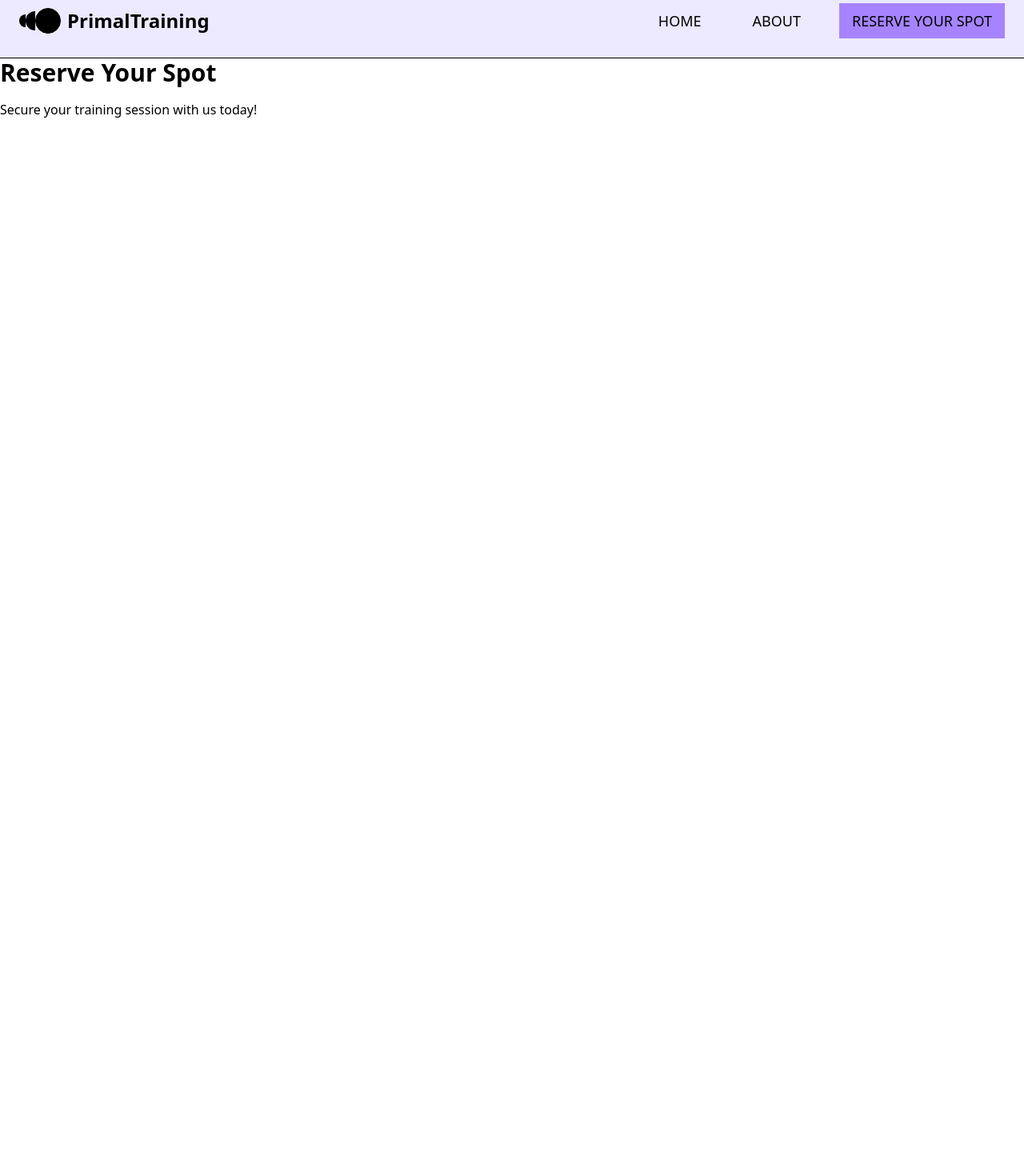
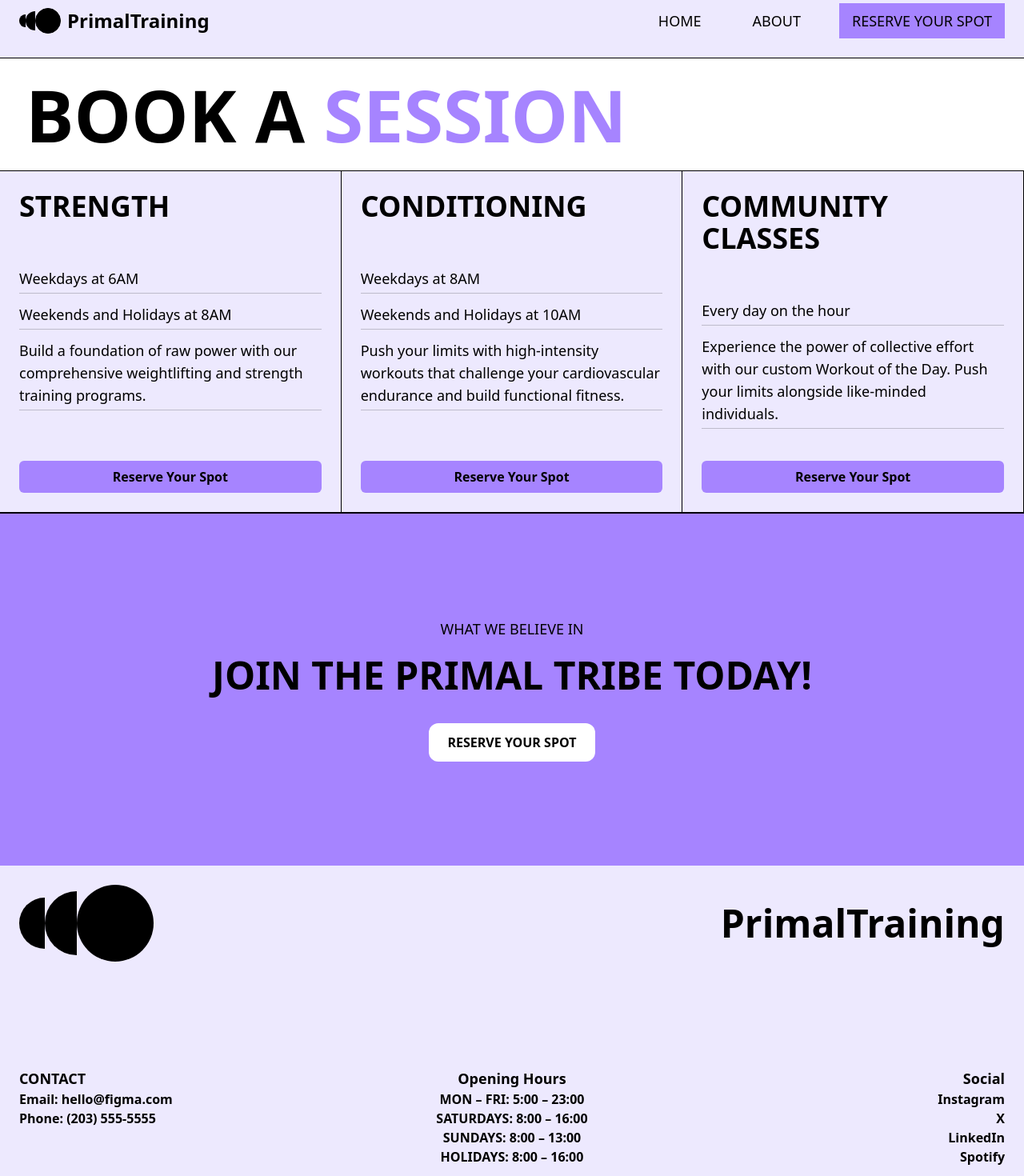
Before and after one commit to rohitrg96/PrimalTraining, a Next.js app: page /reserve in a window 1280 px wide. Shown: the part 20-1490 px from the top of the page at 80% size. Before the commit the page ends 800 px from the top, so only its background shows below. Built offline with nearby package versions, Linux system fonts and the light colour scheme.

Commit message:
feat: add about page and reserve page

```diff
--- a/src/app/about/page.tsx
+++ b/src/app/about/page.tsx
@@ -26,6 +26,22 @@ export default function AboutPage() {
         imageWidthClasses="lg:w-2/3 sm:w-1/2"
         contentWidthClasses="md:w-1/2 lg:w-1/3"
       />
+
+      <div className="relative w-full h-[400px] md:h-[400px] lg:h-[500px]">
+        {/* Full-width Image */}
+        <img
+          src="https://appeal-rice-stuff.figma.site/_assets/v9/791bae17ad08baae9fda5aa37defc5633c7d757e.png?w=1024"
+          alt="Reconnect"
+          className="w-full h-full object-cover"
+        />
+
+        {/* Bottom Left Text Overlay */}
+        <div className="absolute bottom-6 left-4 md:bottom-10 md:left-10 lg:left-13 text-white">
+          <p className="text-2xl lg:text-4xl font-bold lg:max-w-[52%] md:max-w-[90%] max-w-[90%]">
+            WE'HE CREATED A SPACE WHERE YOU CAN RECONNECT WITH YOUR PRIMAL SELF.
+          </p>
+        </div>
+      </div>
     </div>
   );
 }
--- a/src/app/layout.tsx
+++ b/src/app/layout.tsx
@@ -1,6 +1,8 @@
 import "./globals.css";
 import { ReactNode } from "react";
 import { Navbar } from "@/components/navbar/NavBar";
+import { Footer } from "@/components/footer/Footer";
+import { CallToActionSection } from "@/components/common/CallToActionSection";
 
 export const metadata = {
   title: "PrimalTraining",
@@ -13,6 +15,21 @@ export default function RootLayout({ children }: { children: ReactNode }) {
       <body className="min-h-screen flex flex-col">
         <Navbar />
         <main className="flex-1">{children}</main>
+        <CallToActionSection
+          heading="WHAT WE BELIEVE IN"
+          subheading="JOIN THE PRIMAL TRIBE TODAY!"
+          buttonText="Reserve Your Spot"
+          buttonLink="/reserve"
+          bgColor="bg-violet-400"
+          btnBgColor="bg-white"
+          btnTextColor="text-black"
+        />
+        <Footer
+          brandName="PrimalTraining"
+          contactEmail="hello@figma.com"
+          contactPhone="(203) 555-5555"
+          bgColor="bg-violet-100"
+        />
       </body>
     </html>
   );
--- a/src/app/page.tsx
+++ b/src/app/page.tsx
@@ -126,73 +126,8 @@ export default function HomePage() {
           </div>
         </div>
       </div>
-      <div className="w-full h-110 bg-violet-400 flex flex-col items-center justify-center text-center py-12 space-y-5">
-        {/* Heading */}
-        <h2 className="md:text-lg">WHAT WE BELIEVE IN</h2>
 
-        {/* Subheading */}
-        <p className="text-4xl md:text-5xl font-bold">
-          JOIN THE PRIMAL TRIBE TODAY!
-        </p>
-
-        {/* Button */}
-        <button className="mt-4 px-6 py-3 uppercase bg-white text-black font-semibold hover:bg-black hover:text-white transition  border-black rounded-xl">
-          Reserve Your Spot
-        </button>
-      </div>
-
-      {/* Wrapper Section */}
       {/* Card Container */}
-      <div className="w-full bg-violet-100 text-black p-6 flex flex-col justify-between h-full min-h-[400px]">
-        {/* Top Section - Logo and Brand */}
-        <div className="flex flex-col md:flex-row md:items-center md:justify-between">
-          {/* Logo */}
-          <div className="flex items-center space-x-4">
-            <div className="flex">
-              <span className="h-16 w-8 rounded-l-full bg-black mt-4"></span>
-
-              <span className="h-20 w-10 rounded-l-full bg-black mt-2"></span>
-
-              <span className="h-24 w-24 rounded-full bg-black"></span>
-            </div>
-          </div>
-
-          {/* Brand */}
-          <h2 className="text-5xl font-bold mt-4 md:mt-0">PrimalTraining</h2>
-        </div>
-
-        {/* Spacer to push bottom content down */}
-        <div className="flex-grow"></div>
-
-        {/* Bottom Section - Three Columns */}
-        {/* Bottom Section - Three Columns */}
-        <div className="flex flex-col md:flex-row md:justify-between w-full text-left mt-6 space-y-6 md:space-y-0">
-          {/* Left Column */}
-          <div className="w-full md:w-1/3">
-            <h3 className="text-lg font-semibold">CONTACT</h3>
-            <p className="font-semibold">Email: hello@figma.com </p>
-            <p className="font-semibold">Phone: (203) 555-5555</p>
-          </div>
-
-          {/* Center Column */}
-          <div className="w-full md:w-1/3 md:text-center">
-            <h3 className="text-lg font-semibold">Opening Hours</h3>
-            <p className="font-semibold">MON – FRI: 5:00 – 23:00</p>
-            <p className="font-semibold">SATURDAYS: 8:00 – 16:00</p>
-            <p className="font-semibold">SUNDAYS: 8:00 – 13:00</p>
-            <p className="font-semibold">HOLIDAYS: 8:00 – 16:00</p>
-          </div>
-
-          {/* Right Column */}
-          <div className="w-full md:w-1/3  md:text-right text-left">
-            <h3 className="text-lg font-semibold">Social</h3>
-            <p className="font-semibold">Instagram</p>
-            <p className="font-semibold">X</p>
-            <p className="font-semibold">LinkedIn</p>
-            <p className="font-semibold">Spotify</p>
-          </div>
-        </div>
-      </div>
     </div>
   );
 }
--- a/src/app/reserve/page.tsx
+++ b/src/app/reserve/page.tsx
@@ -1,8 +1,14 @@
+import { ClassCardsSection } from "@/components/reserve/ClassCardsSection";
+
 export default function ReservePage() {
   return (
     <div>
-      <h1 className="text-3xl font-bold">Reserve Your Spot</h1>
-      <p className="mt-4">Secure your training session with us today!</p>
+      {/* Top Heading */}
+      <h1 className="text-4xl md:text-[90px] font-extrabold pl-8 py-5">
+        <span className="text-black">BOOK A</span>{" "}
+        <span className="text-violet-400">SESSION</span>
+      </h1>
+      <ClassCardsSection />
     </div>
   );
 }
--- /dev/null
+++ b/src/components/common/CallToActionSection.tsx
@@ -0,0 +1,41 @@
+"use client";
+
+import Link from "next/link";
+
+interface CallToActionSectionProps {
+  heading: string;
+  subheading: string;
+  buttonText: string;
+  bgColor?: string;
+  btnBgColor?: string;
+  btnTextColor?: string;
+  buttonLink?: string; // e.g. "/reserve"
+}
+
+export const CallToActionSection = ({
+  heading,
+  subheading,
+  buttonText,
+  bgColor = "bg-violet-400",
+  btnBgColor = "bg-white",
+  btnTextColor = "text-black",
+  buttonLink = "/",
+}: CallToActionSectionProps) => {
+  return (
+    <div
+      className={`w-full h-110 ${bgColor} flex flex-col items-center justify-center text-center py-12 space-y-5`}
+    >
+      <h2 className="md:text-lg">{heading}</h2>
+
+      <p className="text-4xl md:text-5xl font-bold">{subheading}</p>
+
+      <Link href={buttonLink}>
+        <button
+          className={`mt-4 px-6 py-3 uppercase ${btnBgColor} ${btnTextColor} font-semibold hover:bg-black hover:text-white transition border-black rounded-xl`}
+        >
+          {buttonText}
+        </button>
+      </Link>
+    </div>
+  );
+};
--- /dev/null
+++ b/src/components/footer/Footer.tsx
@@ -0,0 +1,64 @@
+interface FooterProps {
+  bgColor?: string;
+  brandName?: string;
+  contactEmail?: string;
+  contactPhone?: string;
+}
+
+export const Footer = ({
+  bgColor = "bg-violet-100",
+  brandName = "PrimalTraining",
+  contactEmail = "hello@figma.com",
+  contactPhone = "(203) 555-5555",
+}: FooterProps) => {
+  return (
+    <footer
+      className={`w-full ${bgColor} text-black p-6 flex flex-col justify-between h-full min-h-[400px]`}
+    >
+      {/* Top Section - Logo and Brand */}
+      <div className="flex flex-col md:flex-row md:items-center md:justify-between">
+        {/* Logo */}
+        <div className="flex items-center space-x-4">
+          <div className="flex">
+            <span className="h-16 w-8 rounded-l-full bg-black mt-4"></span>
+            <span className="h-20 w-10 rounded-l-full bg-black mt-2"></span>
+            <span className="h-24 w-24 rounded-full bg-black"></span>
+          </div>
+        </div>
+
+        {/* Brand Name */}
+        <h2 className="text-5xl font-bold mt-4 md:mt-0">{brandName}</h2>
+      </div>
+
+      <div className="flex-grow" />
+
+      {/* Bottom Section - Three Columns */}
+      <div className="flex flex-col md:flex-row md:justify-between w-full text-left mt-6 space-y-6 md:space-y-0">
+        {/* Contact */}
+        <div className="w-full md:w-1/3">
+          <h3 className="text-lg font-semibold">CONTACT</h3>
+          <p className="font-semibold">Email: {contactEmail}</p>
+          <p className="font-semibold">Phone: {contactPhone}</p>
+        </div>
+
+        {/* Opening Hours */}
+        <div className="w-full md:w-1/3 md:text-center">
+          <h3 className="text-lg font-semibold">Opening Hours</h3>
+          <p className="font-semibold">MON – FRI: 5:00 – 23:00</p>
+          <p className="font-semibold">SATURDAYS: 8:00 – 16:00</p>
+          <p className="font-semibold">SUNDAYS: 8:00 – 13:00</p>
+          <p className="font-semibold">HOLIDAYS: 8:00 – 16:00</p>
+        </div>
+
+        {/* Social */}
+        <div className="w-full md:w-1/3 md:text-right text-left">
+          <h3 className="text-lg font-semibold">Social</h3>
+          <p className="font-semibold">Instagram</p>
+          <p className="font-semibold">X</p>
+          <p className="font-semibold">LinkedIn</p>
+          <p className="font-semibold">Spotify</p>
+        </div>
+      </div>
+    </footer>
+  );
+};
--- /dev/null
+++ b/src/components/reserve/ClassCardsSection.tsx
@@ -0,0 +1,60 @@
+export const ClassCardsSection = () => {
+  const cards = [
+    {
+      heading: "STRENGTH",
+      content: [
+        "Weekdays at 6AM",
+        "Weekends and Holidays at 8AM",
+        "Build a foundation of raw power with our comprehensive weightlifting and strength training programs.",
+      ],
+    },
+    {
+      heading: "CONDITIONING",
+      content: [
+        "Weekdays at 8AM",
+        "Weekends and Holidays at 10AM",
+        "Push your limits with high-intensity workouts that challenge your cardiovascular endurance and build functional fitness.",
+      ],
+    },
+    {
+      heading: "COMMUNITY CLASSES",
+      content: [
+        "Every day on the hour",
+        "Experience the power of collective effort with our custom Workout of the Day. Push your limits alongside like-minded individuals.",
+      ],
+    },
+  ];
+
+  return (
+    <div className="grid grid-cols-1 lg:grid-cols-3 border-t border-b">
+      {cards.map((card, index) => (
+        <div
+          key={index}
+          className="bg-violet-100 p-6 flex flex-col justify-between min-h-[350px] sm:border-r border-b"
+        >
+          {/* Heading */}
+          <h2 className="text-black font-bold sm:text-4xl text-2xl uppercase mb-4">
+            {card.heading}
+          </h2>
+
+          {/* Content */}
+          <div className="flex flex-col gap-3 my-10">
+            {card.content.map((line, i) => (
+              <p
+                key={i}
+                className="text-black sm:text-lg font-normal border-b border-black/20 pb-1"
+              >
+                {line}
+              </p>
+            ))}
+          </div>
+
+          {/* Button */}
+          <button className="mt-auto px-4 py-2 bg-violet-400 text-black font-semibold rounded-md transition hover:bg-black hover:text-white cursor-pointer">
+            Reserve Your Spot
+          </button>
+        </div>
+      ))}
+    </div>
+  );
+};
```
